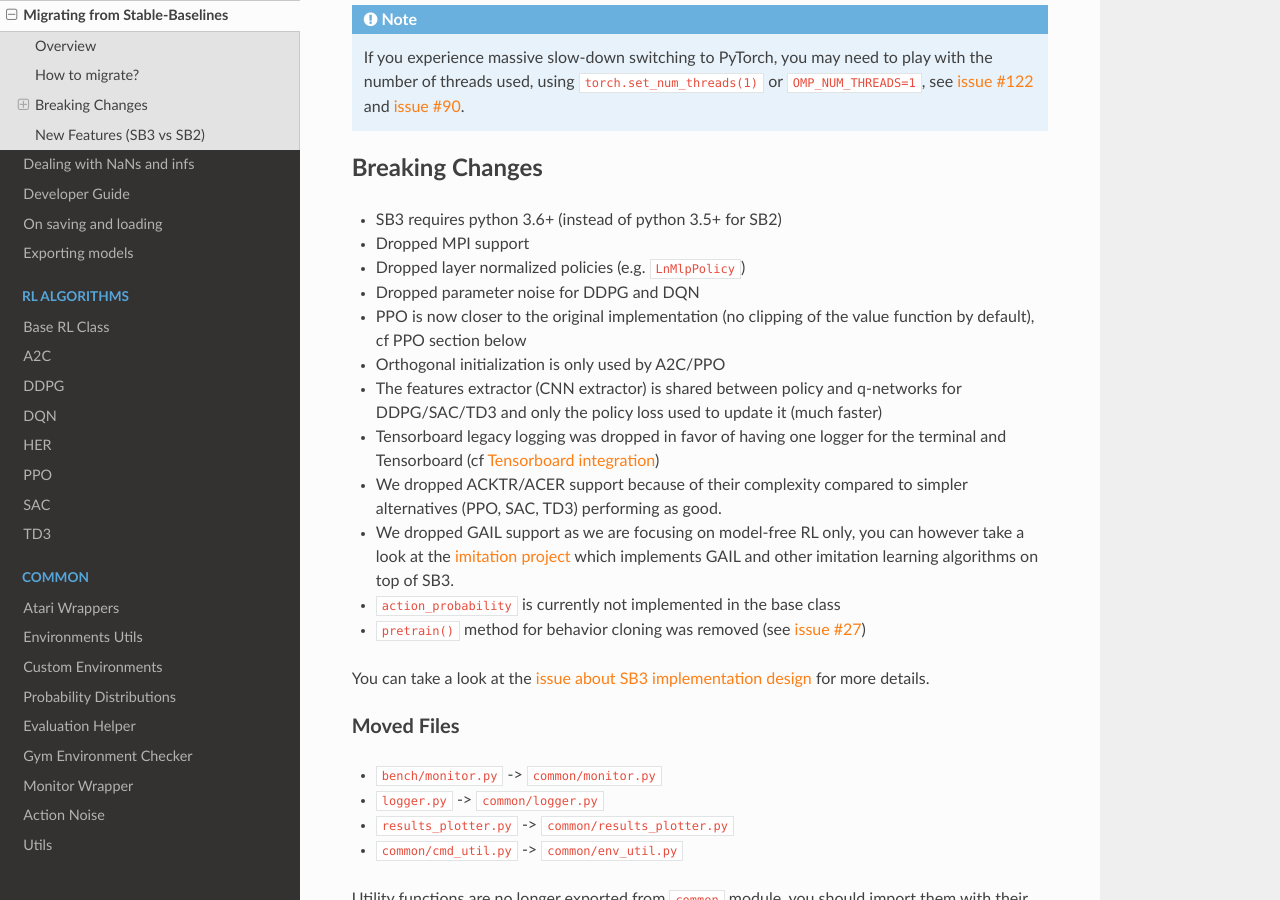
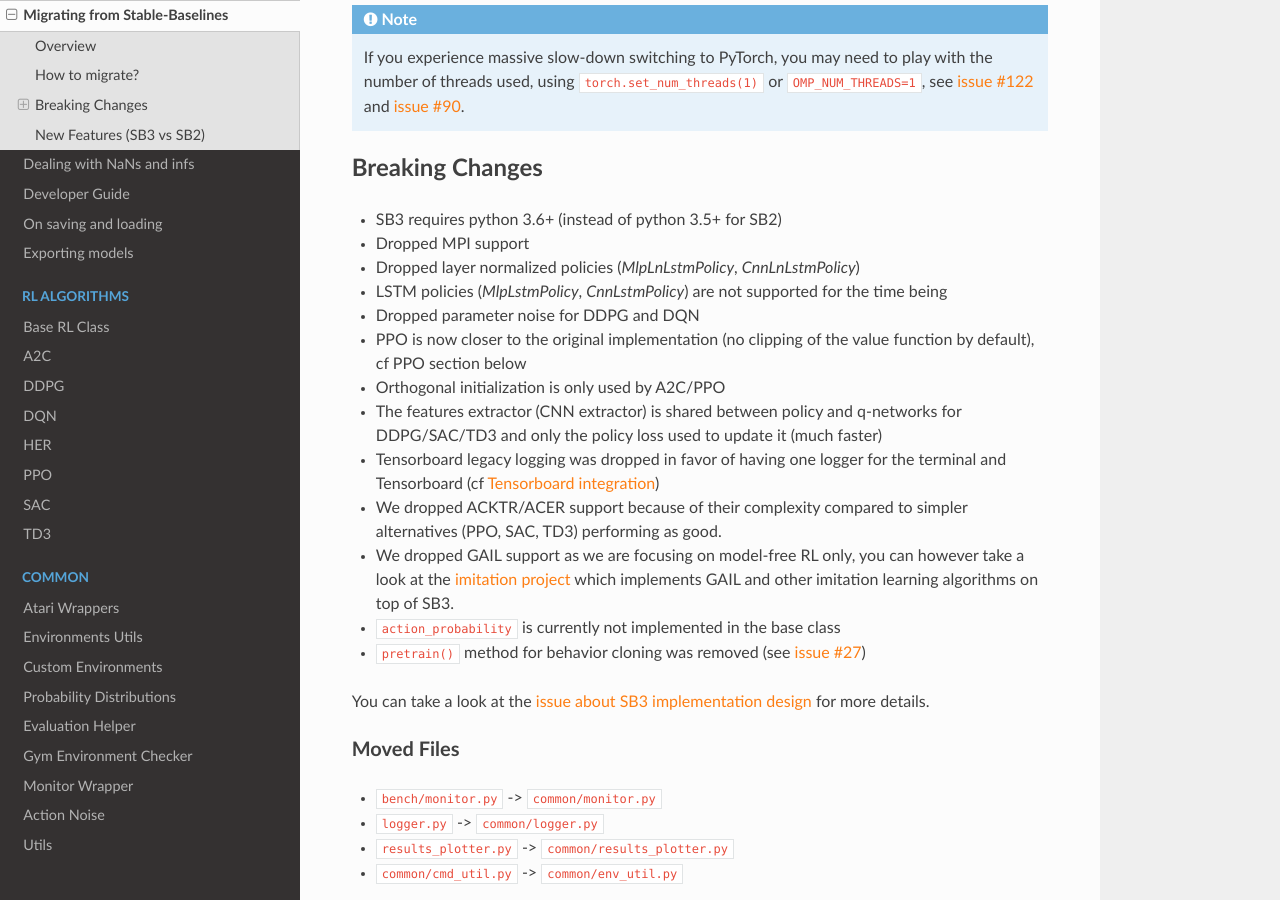
Before and after one commit to DLR-RM/stable-baselines3, a Sphinx documentation site: the page built from docs/guide/migration.rst, in a window 1280 px wide and 900 px high, scrolled down 691 px. Built offline with Sphinx 7.4.7 and the Read the Docs theme 2.0.0, drawn with Linux system fonts in a browser that asks for light colours; pages that are not in the unit, such as notebooks, are missing from menus.

Commit message:
Added policy changes
- Listed all policies not supported anymore (layer-normalized)
- Listed all policies not supported for the time being (LSTM)

```diff
--- a/docs/guide/migration.rst
+++ b/docs/guide/migration.rst
@@ -46,7 +46,8 @@
 
 - SB3 requires python 3.6+ (instead of python 3.5+ for SB2)
 - Dropped MPI support
-- Dropped layer normalized policies (e.g. ``LnMlpPolicy``)
+- Dropped layer normalized policies (`MlpLnLstmPolicy`, `CnnLnLstmPolicy`)
+- LSTM policies (`MlpLstmPolicy`, `CnnLstmPolicy`) are not supported for the time being
 - Dropped parameter noise for DDPG and DQN
 - PPO is now closer to the original implementation (no clipping of the value function by default), cf PPO section below
 - Orthogonal initialization is only used by A2C/PPO
```
